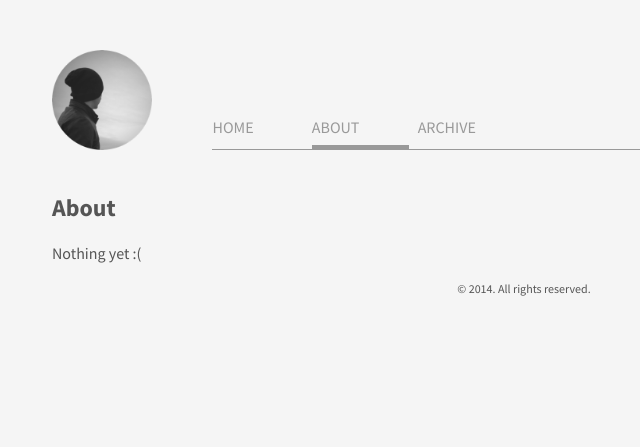
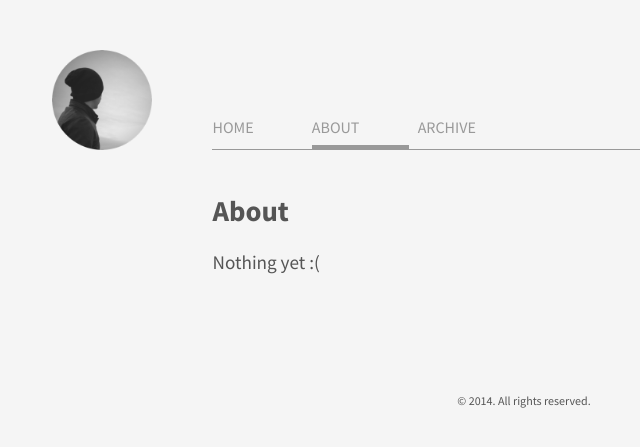
Before and after one commit to aigarsdz/brume, a Jekyll site: the page built from about/index.md, in a window 1280 px wide. Shown: the top 447 px of the page, without its empty margins (116-756 px from the left). Built offline with Jekyll 4.4.1, drawn with Linux system fonts in a browser that asks for light colours; nearby versions of some CDN libraries; Markdown is read by kramdown in place of the engine named in the settings.

Commit message:
Update the page design

```diff
--- a/_layouts/page.html
+++ b/_layouts/page.html
@@ -2,8 +2,13 @@
 layout: default
 ---
 
-<article>
-  <h2>{{ page.title }}</h2>
+<article class="single-post row gutters">
+  <div class="col span_2 meta">
+    <!-- The empty element is needed for layout purposes -->
+  </div>
+  <div class="col span_8">
+    <h2>{{ page.title }}</h2>
 
-  {{ content }}
+    {{ content }}
+  </div>
 </article>
--- a/public/css/main.css
+++ b/public/css/main.css
@@ -87,7 +87,8 @@ a.current-page {
 /* ====== Main Content
 ============================================================================= */
 
-#posts {
+#posts,
+.single-post {
   margin-bottom: 100px;
 }
 
```
